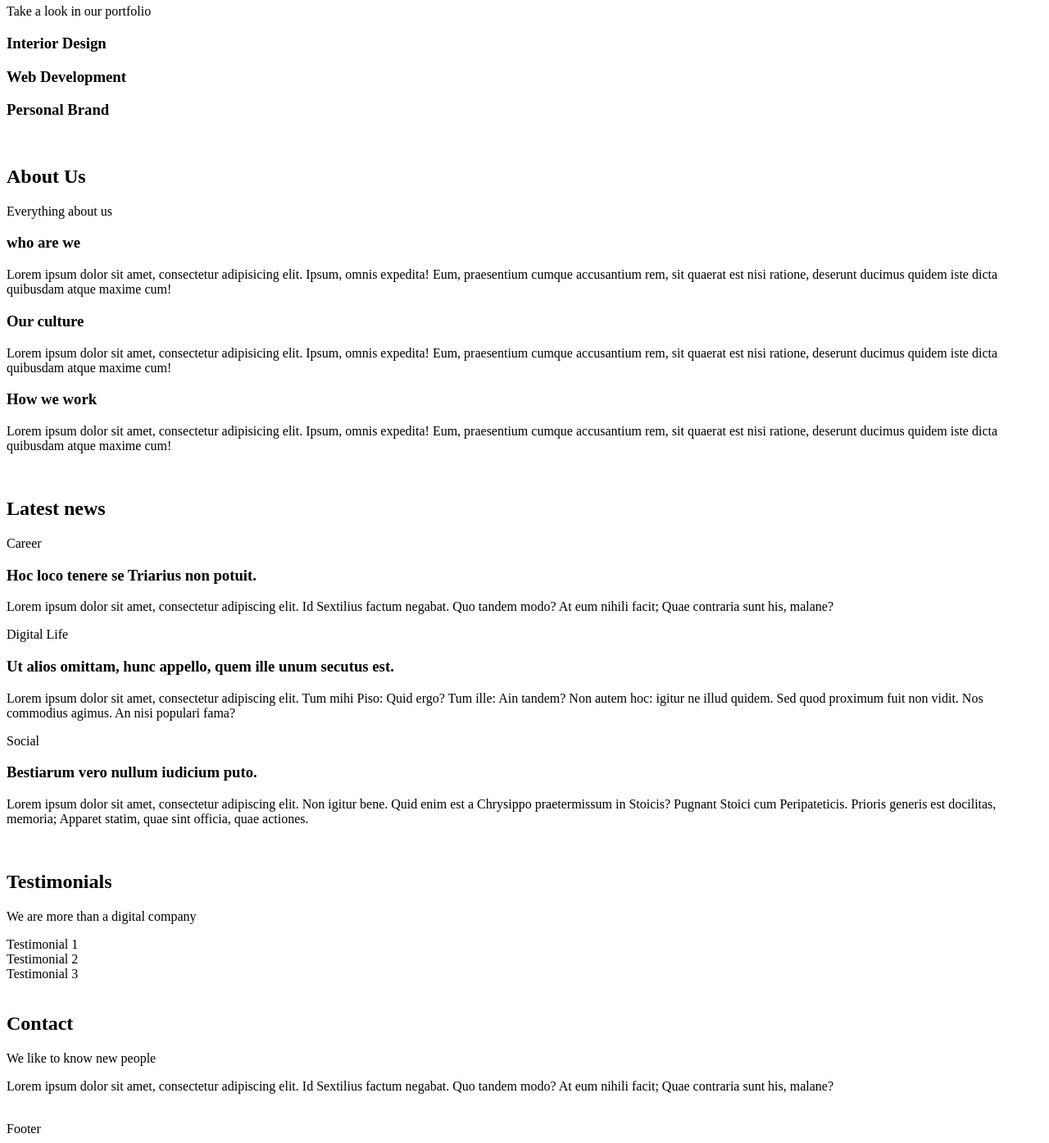
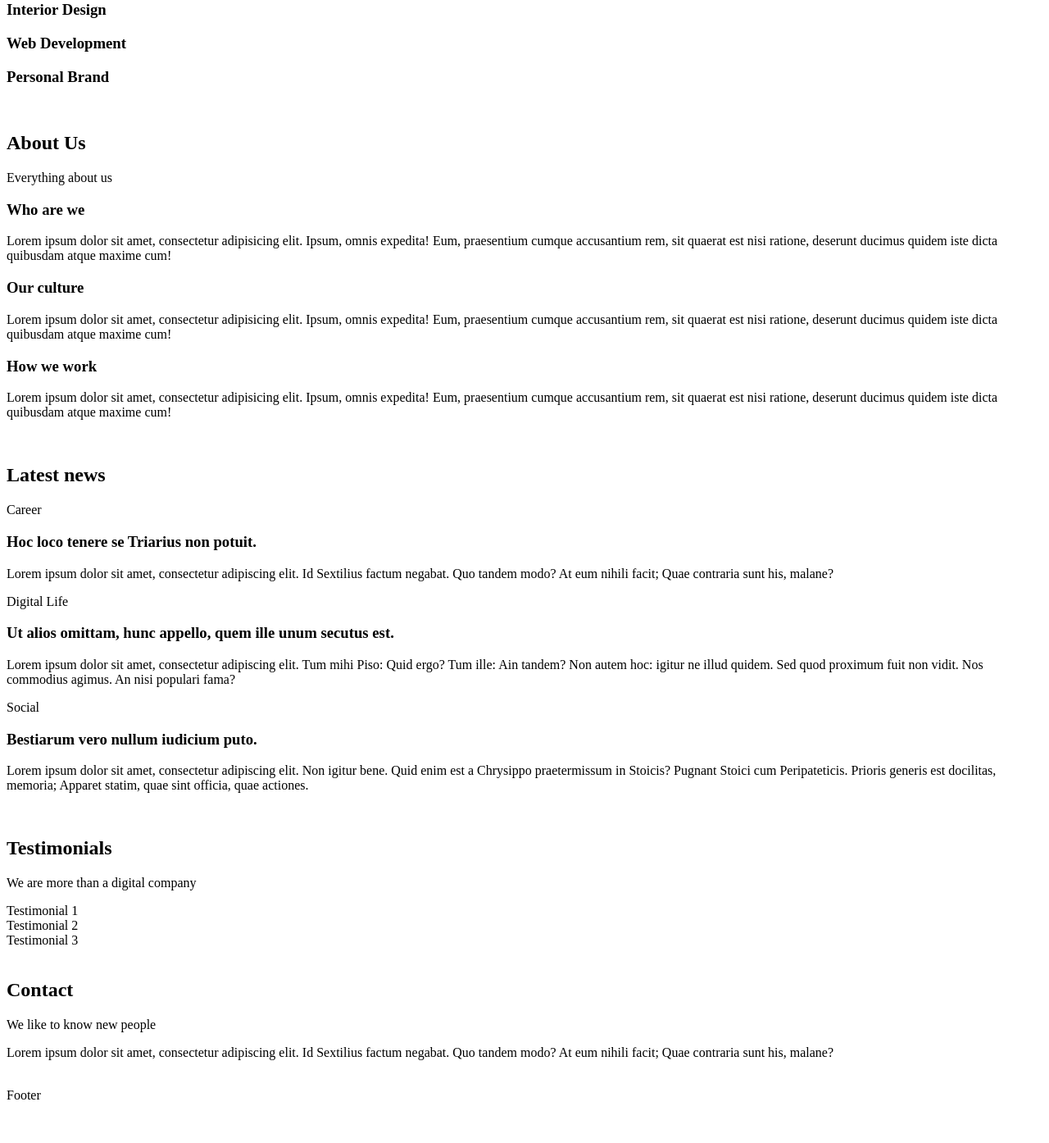
Before and after one commit to gama1221/alx-frontend, a plain HTML site: page 0x00-html_advanced/18-index.html in a window 1280 px wide. Shown: the part 713-2107 px from the top of the page at 82% size. After the commit the page ends 2066 px from the top, so only its background shows below. Drawn offline with Linux system fonts and the light colour scheme.

Commit message:
Update 18-index.html

```diff
--- a/0x00-html_advanced/18-index.html
+++ b/0x00-html_advanced/18-index.html
@@ -1,197 +1,165 @@
 <!DOCTYPE html>
-<html lang="en" dir="ltr">
-
+<html dir="ltr" lang="en">
 <head>
-    <meta charset="utf-8">
-    <meta name="viewport" content="width=device-width, initial-scale=1.0, viewport-fit=cover">
-    <title>Homepage - Techium</title>
-    <meta name="description" content="Techium is a digital agency">
-    <link rel="icon" type="image/x-icon" href="./favicon.ico">
-    <link rel="icon" type="image/png" href="./favicon.png">
-
+		<meta charset="utf-8" />
+        <meta name="viewport" content=" width=device-width, initial-scale=1.0, viewport-fit=cover" />
+		<meta name="description" content="Techium is a digital agency" />
+        <title> Homepage - Techium </title>
+		<link rel="icon" type="image/x-icon" href="./favicon.ico" />
+		<link rel="icon" type="image/png" href="./favicon.png" />
 </head>
-
 <body>
-    <div>
-        <br />
-        <!-- Header  -->
+    <br>
+    <!-- Header -->
     <header>
       <div>
-                <a href="/">
-                    <span> Techium </span>
-                </a>
+        <div>
+        	<a href="/"><span>Techium</span></a>
         </div>
         <nav></nav>
+      </div>
     </header>
-    </div>
-    <br />
+
+    <br>
     <!-- Main -->
     <main>
-        <h1> Homepage </h1>
-        <br />
+      <h1>Homepage</h1>
+      <br>
       <!-- Hero section -->
+      <section>
         <div>
-            <section>
-                <h2>
-                    We help you build your brand!
-                </h2>
+          <h2>We help you build your brand!</h2>
+        </div>
       </section>
-        </div>
-        <div>
-            <br />
+
+      <br>
       <!-- Services section -->
       <section>
+        <div>
           <header>
+            <h2>Services</h2>
+            <p>We work with you</p>
+          </header>
           <div>
-                        <h2>
-                            Services
-                        </h2>
-                        <p> We work with you </p>
-                        <h3> Design & Concept </h3>
-                        <h3> Digital Strategy </h3>
-                        <h3> Digital Strategy </h3>
-                        <h3> Content Strategy </h3>
-                        <h3> UX Design </h3>
-                        <h3> Web Development </h3>
-                        <h3> Social Media </h3>
+            <h3>Design & Concept</h3>
+            <h3>Digital Strategy</h3>
+            <h3>Content Strategy</h3>
+            <h3>UX Design</h3>
+            <h3>Web Development</h3>
+            <h3>Social Media</h3>
           </div>
-                </header>
+        </div>
       </section>
-        </div>
-        <div>
-            <br />
+
+      <br>
       <!-- Works section -->
       <section>
+        <div>
           <header>
+            <h2>Works</h2>
+            <p>Take a look in our portfolio</p>
+          </header>
           <div>
-                        <h2>
-                            Works
-                        </h2>
-                        <p> Take a look in our portfolio </p>
+            <article><h3>Interior Design</h3></article>
+            <article><h3>Web Development</h3></article>
+            <article><h3>Personal Brand</h3></article>
+          </div>
+        </div>
+      </section>
+
+      <br>
+      <!-- About Us section -->
+      <section>
+        <div>
+          <header>
+            <h2>About Us</h2>
+            <p>Everything about us</p>
+          </header>
+          <div>
+            <h3>Who are we</h3>
+            <p>
+              Lorem ipsum dolor sit amet, consectetur adipisicing elit. Ipsum, omnis expedita! Eum, praesentium cumque accusantium rem, sit quaerat est nisi ratione, deserunt ducimus quidem iste dicta
+              quibusdam atque maxime cum!
+            </p>
+            <h3>Our culture</h3>
+            <p>
+              Lorem ipsum dolor sit amet, consectetur adipisicing elit. Ipsum, omnis expedita! Eum, praesentium cumque accusantium rem, sit quaerat est nisi ratione, deserunt ducimus quidem iste dicta
+              quibusdam atque maxime cum!
+            </p>
+            <h3>How we work</h3>
+            <p>
+              Lorem ipsum dolor sit amet, consectetur adipisicing elit. Ipsum, omnis expedita! Eum, praesentium cumque accusantium rem, sit quaerat est nisi ratione, deserunt ducimus quidem iste dicta
+              quibusdam atque maxime cum!
+            </p>
+          </div>
+        </div>
+      </section>
+
+      <br>
+      <!-- Latest news section -->
+      <section>
+        <div>
+          <header>
+            <h2>Latest news</h2>
+          </header>
+          <div>
             <article>
-                            <h3> Interior Design </h3>
+              <p>Career</p>
+              <h3>Hoc loco tenere se Triarius non potuit.</h3>
+              <p>Lorem ipsum dolor sit amet, consectetur adipiscing elit. Id Sextilius factum negabat. Quo tandem modo? At eum nihili facit; Quae contraria sunt his, malane?</p>
             </article>
             <article>
-                            <h3> Web Development </h3>
+              <p>Digital Life</p>
+              <h3>Ut alios omittam, hunc appello, quem ille unum secutus est.</h3>
+              <p>
+                Lorem ipsum dolor sit amet, consectetur adipiscing elit. Tum mihi Piso: Quid ergo? Tum ille: Ain tandem? Non autem hoc: igitur ne illud quidem. Sed quod proximum fuit non vidit. Nos
+                commodius agimus. An nisi populari fama?
+              </p>
             </article>
             <article>
-                            <h3> Personal Brand </h3>
+              <p>Social</p>
+              <h3>Bestiarum vero nullum iudicium puto.</h3>
+              <p>
+                Lorem ipsum dolor sit amet, consectetur adipiscing elit. Non igitur bene. Quid enim est a Chrysippo praetermissum in Stoicis? Pugnant Stoici cum Peripateticis. Prioris generis est
+                docilitas, memoria; Apparet statim, quae sint officia, quae actiones.
+              </p>
             </article>
           </div>
-                </header>
+        </div>
       </section>
-        </div>
-        <div>
-            <br />
-            <!-- About Us section -->
-            <section>
-                <header>
-                    <div>
-                        <h2> About Us </h2>
-                        <p>Everything about us</p>
-                        <h3> who are we </h3>
-                        <p> Lorem ipsum dolor sit amet, consectetur adipisicing elit. Ipsum, omnis expedita! Eum,
-                            praesentium
-                            cumque accusantium rem, sit quaerat est nisi ratione, deserunt ducimus quidem iste dicta
-                            quibusdam
-                            atque maxime cum!</p>
-                        <h3> Our culture </h3>
-                        <p> Lorem ipsum dolor sit amet, consectetur adipisicing elit. Ipsum, omnis expedita! Eum,
-                            praesentium
-                            cumque accusantium rem, sit quaerat est nisi ratione, deserunt ducimus quidem iste dicta
-                            quibusdam
-                            atque maxime cum! </p>
-                        <h3>How we work</h3>
-                        <p> Lorem ipsum dolor sit amet, consectetur adipisicing elit. Ipsum, omnis expedita! Eum,
-                            praesentium
-                            cumque accusantium rem, sit quaerat est nisi ratione, deserunt ducimus quidem iste dicta
-                            quibusdam
-                            atque maxime cum! </p>
-                    </div>
-                </header>
-            </section>
-        </div>
-        <div>
-            <br />
-            <!-- Latest news section -->
-            <section>
-                <header>
-                    <div>
-                        <h2>
-                            Latest news
-                        </h2>
-                        <article>
-                            <p> Career </p>
-                            <h3> Hoc loco tenere se Triarius non potuit.</h3>
-                            <p> Lorem ipsum dolor sit amet, consectetur adipiscing elit. Id Sextilius factum negabat.
-                                Quo tandem
-                                modo? At eum nihili facit; Quae contraria sunt his, malane?</p>
-                        </article>
-                        <article>
-                            <p> Digital Life </p>
-                            <h3> Ut alios omittam, hunc appello, quem ille unum secutus est. </h3>
-                            <p> Lorem ipsum dolor sit amet, consectetur adipiscing elit. Tum mihi Piso: Quid ergo? Tum
-                                ille: Ain
-                                tandem? Non autem hoc: igitur ne illud quidem. Sed quod proximum fuit non vidit. Nos
-                                commodius
-                                agimus. An nisi populari fama? </p>
-                        </article>
-                        <article>
-                            <p> Social </p>
-                            <h3> Bestiarum vero nullum iudicium puto. </h3>
-                            <p> Lorem ipsum dolor sit amet, consectetur adipiscing elit. Non igitur bene. Quid enim est
-                                a
-                                Chrysippo praetermissum in Stoicis? Pugnant Stoici cum Peripateticis. Prioris generis
-                                est
-                                docilitas, memoria; Apparet statim, quae sint officia, quae actiones. </p>
-                        </article>
-                    </div>
-                </header>
-            </section>
-        </div>
-        <div>
-            <br />
+
+      <br>
       <!-- Testimonials section -->
       <section>
+        <div>
           <header>
+            <h2>Testimonials</h2>
+            <p>We are more than a digital company</p>
+          </header>
           <div>
-                        <h2>
-                            Testimonials
-                        </h2>
-                        <p> We are more than a digital company </p>
-                        <article> Testimonial 1 </article>
-                        <article> Testimonial 2 </article>
-                        <article> Testimonial 3 </article>
+            <article>Testimonial 1</article>
+            <article>Testimonial 2</article>
+            <article>Testimonial 3</article>
           </div>
-                </header>
+        </div>
       </section>
-        </div>
-        <div>
-            <br />
+
+      <br>
       <!-- Contact section -->
       <section>
+        <div>
           <header>
+            <h2>Contact</h2>
+            <p>We like to know new people</p>
+          </header>
           <div>
-                        <h2>
-                            Contact
-                        </h2>
-                        <p> We like to know new people </p>
-                        <p> Lorem ipsum dolor sit amet, consectetur adipiscing elit. Id Sextilius factum negabat. Quo
-                            tandem
-                            modo? At eum nihili facit; Quae contraria sunt his, malane? </p>
+            <p>Lorem ipsum dolor sit amet, consectetur adipiscing elit. Id Sextilius factum negabat. Quo tandem modo? At eum nihili facit; Quae contraria sunt his, malane?</p>
           </div>
-                </header>
+        </div>
       </section>
-        </div>
-
     </main>
-    <div>
-        <br />
-        <!-- Footer  -->
-        <footer>
-            Footer
-        </footer>
-    </div>
+    <br>
+    <!-- Footer -->
+    <footer><div>Footer</div></footer>
   </body>
-
 </html>
```
Lines whose indentation alone changed are shown as unchanged.
